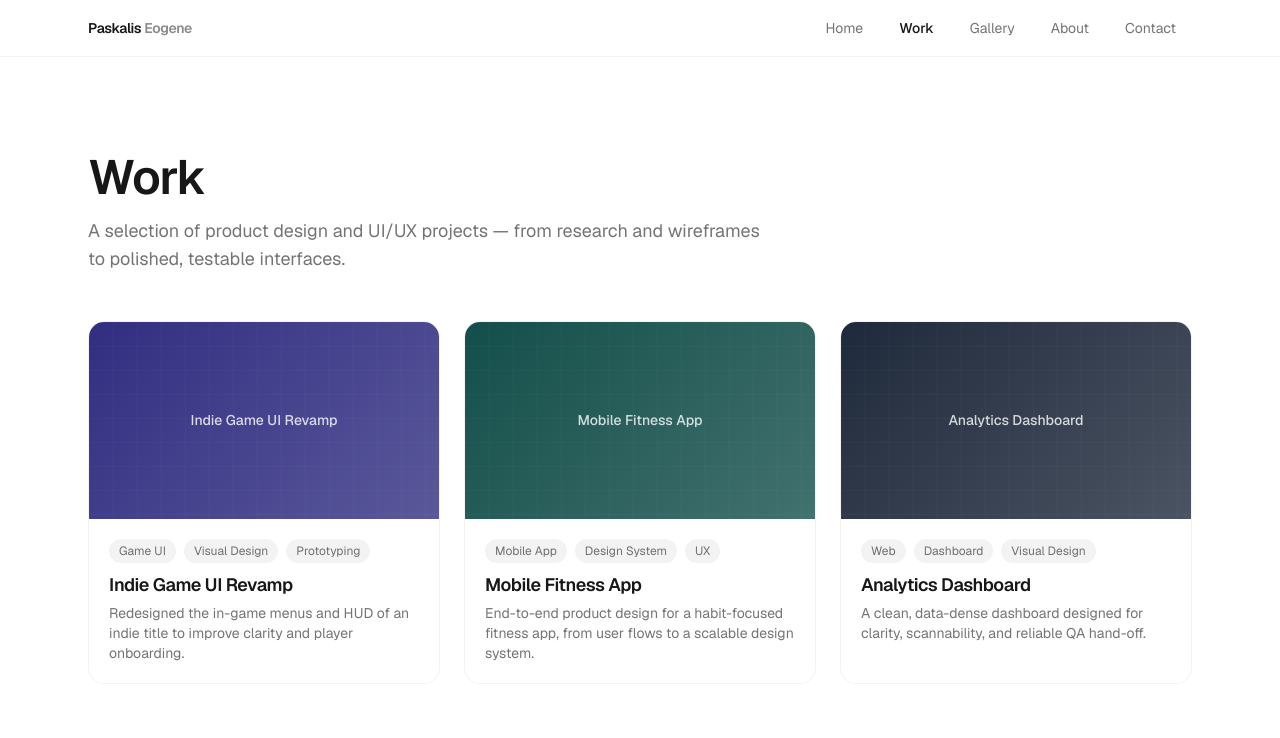
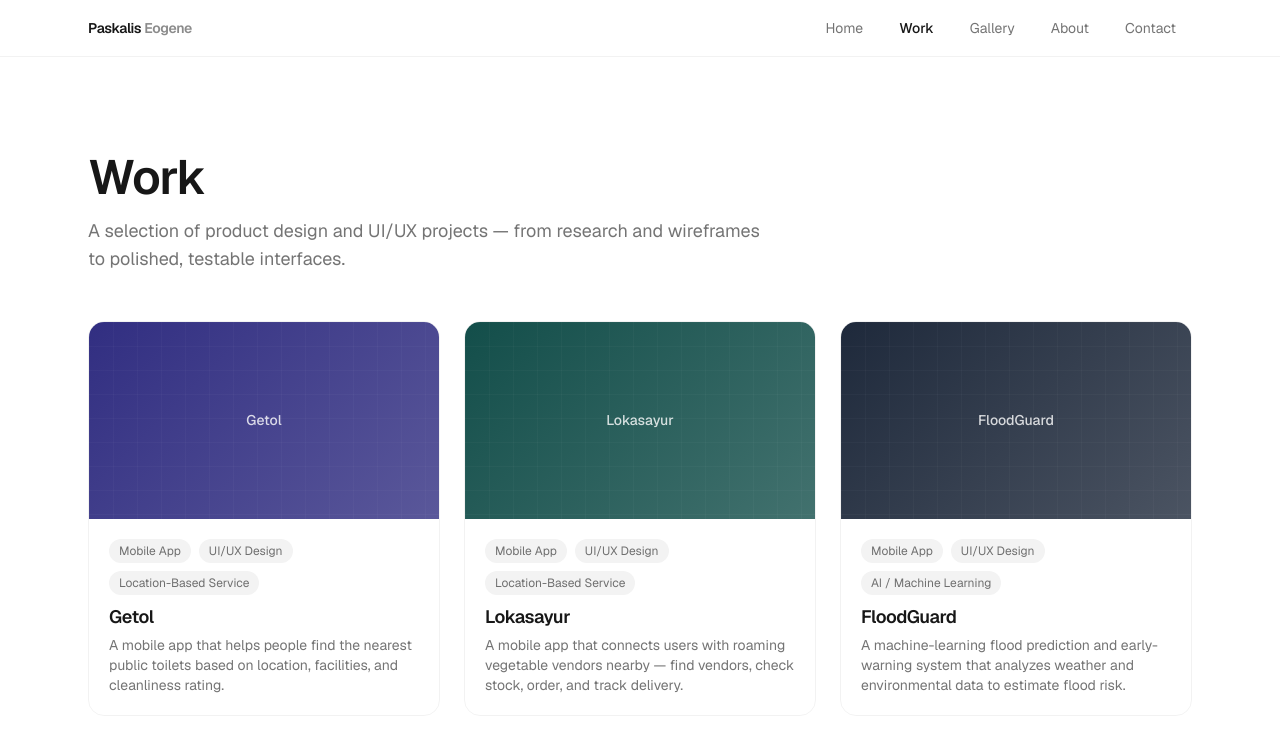
Before and after one commit to Eogene23760/Portofolio, a Next.js app: page /work in a window 1280 px wide. Shown: the top 738 px of the page. Built offline with nearby package versions, Linux system fonts and the light colour scheme.

Commit message:
Replace sample projects with Getol, Lokasayur, FloodGuard + add Coming Soon banner and case-study image support

```diff
--- a/src/components/ProjectCard.tsx
+++ b/src/components/ProjectCard.tsx
@@ -1,4 +1,5 @@
 import Link from "next/link";
+import Image from "next/image";
 import Placeholder from "./Placeholder";
 import type { Project } from "@/data/site";
 
@@ -16,15 +17,28 @@ export default function ProjectCard({
       href={`/work/${project.slug}`}
       className="group block overflow-hidden rounded-2xl border border-black/5 transition-all hover:-translate-y-1 hover:shadow-lg dark:border-white/10"
     >
-      <Placeholder
-        label={project.title}
-        color={colors[index % colors.length]}
-        ratio="video"
-        className="transition-transform duration-500 group-hover:scale-[1.03]"
-      />
+      <div className="aspect-video overflow-hidden">
+        {project.cover ? (
+          <Image
+            src={project.cover}
+            alt={project.title}
+            width={1200}
+            height={675}
+            className="h-full w-full object-cover transition-transform duration-500 group-hover:scale-[1.03]"
+            sizes="(max-width: 640px) 100vw, (max-width: 1024px) 50vw, 33vw"
+          />
+        ) : (
+          <Placeholder
+            label={project.title}
+            color={colors[index % colors.length]}
+            ratio="video"
+            className="h-full transition-transform duration-500 group-hover:scale-[1.03]"
+          />
+        )}
+      </div>
       <div className="p-5">
         <div className="mb-2 flex flex-wrap gap-2">
-          {project.tags.map((tag) => (
+          {project.tags.slice(0, 3).map((tag) => (
             <span
               key={tag}
               className="rounded-full bg-foreground/5 px-2.5 py-1 text-xs text-foreground/60"
--- a/src/data/site.ts
+++ b/src/data/site.ts
@@ -39,88 +39,135 @@ export type Project = {
   process: { title: string; description: string }[];
   outcome: string;
   prototypeUrl?: string;
+  // Path gambar cover (thumbnail). Kosong = pakai placeholder sementara.
+  cover?: string;
+  // Screenshot tambahan untuk halaman case study.
+  images?: { src: string; caption?: string }[];
 };
 
 export const projects: Project[] = [
   {
-    slug: "indie-game-ui-revamp",
-    title: "Indie Game UI Revamp",
+    slug: "getol",
+    title: "Getol",
     summary:
-      "Redesigned the in-game menus and HUD of an indie title to improve clarity and player onboarding.",
-    tags: ["Game UI", "Visual Design", "Prototyping"],
+      "A mobile app that helps people find the nearest public toilets based on location, facilities, and cleanliness rating.",
+    tags: [
+      "Mobile App",
+      "UI/UX Design",
+      "Location-Based Service",
+      "Map",
+      "Accessibility",
+    ],
     role: "Product Designer",
-    duration: "6 weeks",
-    tools: ["Figma", "Adobe Illustrator"],
-    client: "Indie Game Studio (concept)",
+    duration: "Personal project",
+    tools: ["Figma", "FigJam"],
+    client: "Personal project",
     problem:
-      "Players struggled to navigate cluttered menus and often missed key actions during the first session.",
+      "In public places, people often struggle to find an accessible toilet and have no way to know its condition beforehand. Information about location, facilities, and cleanliness is scattered across different platforms.",
     goals: [
-      "Simplify the main menu and settings hierarchy",
-      "Make core actions discoverable within the first minute",
-      "Establish a reusable UI style for future updates",
+      "Help users quickly find the nearest public toilet",
+      "Surface cleanliness and facility information before they visit",
+      "Let users choose a toilet based on their location and needs",
     ],
     process: [
-      { title: "Research", description: "Reviewed player feedback and mapped the existing navigation flow." },
-      { title: "Wireframe", description: "Sketched low-fidelity layouts to test hierarchy and grouping." },
-      { title: "Visual Design", description: "Built a clean, high-contrast UI kit aligned with the game's tone." },
-      { title: "Prototype", description: "Created an interactive prototype for playtesting and iteration." },
+      { title: "User Research", description: "Explored when and why people need to find a toilet in unfamiliar places." },
+      { title: "User Persona", description: "Defined the core users and their contexts of use." },
+      { title: "Problem Definition", description: "Framed the key pain points into clear design problems." },
+      { title: "User Flow", description: "Mapped the path from opening the app to finding a suitable toilet." },
+      { title: "Wireframe", description: "Sketched low-fidelity layouts focused on speed and clarity." },
+      { title: "UI Design", description: "Designed a clean, readable interface for quick decisions." },
+      { title: "Prototype", description: "Built an interactive prototype for testing the flow." },
+      { title: "Usability Testing", description: "Validated the flow with users and gathered feedback." },
+      { title: "Iteration", description: "Refined the design based on testing insights." },
     ],
     outcome:
-      "The revamped UI reduced first-session confusion in playtests and provided a consistent component set for future releases.",
+      "Produced a prototype for a toilet-finding app with a location map, nearest-toilet search, facility info, a 1–10 cleanliness rating, photos, and navigation. The project deepened my understanding of applying Location-Based Services (LBS) in design and the importance of fast, easy-to-read information in time-sensitive situations.",
     prototypeUrl: "#",
   },
   {
-    slug: "mobile-fitness-app",
-    title: "Mobile Fitness App",
+    slug: "lokasayur",
+    title: "Lokasayur",
     summary:
-      "End-to-end product design for a habit-focused fitness app, from user flows to a scalable design system.",
-    tags: ["Mobile App", "Design System", "UX"],
-    role: "Product Designer & QA",
-    duration: "8 weeks",
-    tools: ["Figma"],
+      "A mobile app that connects users with roaming vegetable vendors nearby — find vendors, check stock, order, and track delivery.",
+    tags: [
+      "Mobile App",
+      "UI/UX Design",
+      "Location-Based Service",
+      "Marketplace",
+    ],
+    role: "Product Designer",
+    duration: "Personal project",
+    tools: ["Figma", "FigJam"],
     client: "Personal project",
     problem:
-      "Users abandon fitness apps quickly because tracking feels tedious and progress is hard to see.",
+      "Roaming vegetable vendors are hard to find digitally — customers usually rely on neighborhood word-of-mouth or wait for a vendor to pass by. Vendors, in turn, struggle to reach a wider audience and manage orders in an organized way.",
     goals: [
-      "Reduce friction in daily logging",
-      "Visualize progress in a motivating way",
-      "Ship a consistent, testable component library",
+      "Help users find the nearest vegetable vendors in real time",
+      "Let users view stock and place orders digitally",
+      "Help vendors manage stock, orders, delivery routes, and income",
     ],
     process: [
-      { title: "Research", description: "Explored habit-formation patterns and competitor onboarding flows." },
-      { title: "User Flow", description: "Defined the core loop: log → see progress → get nudged." },
-      { title: "Design System", description: "Created tokens, components, and states for consistency and QA." },
-      { title: "Testing", description: "Ran usability checks and logged issues against acceptance criteria." },
+      { title: "User Research", description: "Studied the habits of both customers and roaming vendors." },
+      { title: "User Persona", description: "Defined personas for the two distinct user types." },
+      { title: "User Flow", description: "Mapped separate flows for customers and vendors." },
+      { title: "Information Architecture", description: "Structured content and features for both sides of the app." },
+      { title: "Wireframe", description: "Sketched layouts for the customer and vendor experiences." },
+      { title: "UI Design", description: "Designed a clear, approachable interface for everyday use." },
+      { title: "Prototype", description: "Built an interactive two-sided prototype." },
+      { title: "Usability Testing", description: "Tested both flows with representative users." },
+      { title: "Iteration", description: "Refined the experience based on feedback." },
     ],
     outcome:
-      "Delivered a cohesive design system and a streamlined logging flow that cut the steps to record a workout in half.",
+      "Produced a prototype with two user sides — customer and vendor. I learned how to design a location-based marketplace that balances the needs and workflows of two very different user types.",
     prototypeUrl: "#",
   },
   {
-    slug: "analytics-dashboard",
-    title: "Analytics Dashboard",
+    slug: "floodguard",
+    title: "FloodGuard",
     summary:
-      "A clean, data-dense dashboard designed for clarity, scannability, and reliable QA hand-off.",
-    tags: ["Web", "Dashboard", "Visual Design"],
-    role: "Product Designer",
-    duration: "5 weeks",
-    tools: ["Figma", "Adobe Illustrator"],
-    client: "Concept project",
+      "A machine-learning flood prediction and early-warning system that analyzes weather and environmental data to estimate flood risk.",
+    tags: [
+      "Mobile App",
+      "UI/UX Design",
+      "AI / Machine Learning",
+      "Data Science",
+      "Predictive System",
+      "Dashboard",
+      "Early Warning System",
+    ],
+    role: "Product Designer & Data",
+    duration: "Personal project",
+    tools: [
+      "Figma",
+      "FigJam",
+      "Python",
+      "XGBoost",
+      "Pandas",
+      "NumPy",
+      "Matplotlib",
+      "Jupyter Notebook",
+    ],
+    client: "Personal project",
     problem:
-      "Stakeholders needed to read key metrics at a glance, but the existing dashboard buried them in noise.",
+      "Floods result from a combination of factors — rainfall, water levels, humidity, and weather conditions. The available information is often raw data that's hard for the public to interpret. A system is needed to turn these parameters into risk information that's easy to understand and useful as an early warning.",
     goals: [
-      "Surface the most important metrics first",
-      "Establish a consistent charting and spacing system",
-      "Make the layout responsive and accessible",
+      "Build a machine-learning model to predict flood risk from environmental and weather data",
+      "Identify the factors most associated with increased flood risk",
+      "Present predictions as easy-to-understand information to support preparedness",
     ],
     process: [
-      { title: "Research", description: "Interviewed users to rank the metrics they check most often." },
-      { title: "Wireframe", description: "Prioritized content with a clear visual hierarchy." },
-      { title: "Visual Design", description: "Applied a restrained palette and consistent chart styling." },
-      { title: "QA", description: "Documented states and edge cases for a smooth developer hand-off." },
+      { title: "Data Collection", description: "Gathered weather and environmental datasets." },
+      { title: "Data Cleaning", description: "Cleaned and standardized the raw data." },
+      { title: "Exploratory Data Analysis", description: "Explored patterns and relationships in the data." },
+      { title: "Feature Selection", description: "Selected the most relevant predictive features." },
+      { title: "Data Preprocessing", description: "Prepared the data for model training." },
+      { title: "Model Training", description: "Trained an XGBoost model on the prepared data." },
+      { title: "Model Evaluation", description: "Evaluated the model's predictive performance." },
+      { title: "Prediction", description: "Generated flood-risk predictions from the model." },
+      { title: "Visualization", description: "Visualized results into understandable risk information." },
     ],
     outcome:
-      "The redesign made primary KPIs immediately visible and set a reusable pattern for future dashboard views.",
+      "Produced a flood-risk prediction prototype using XGBoost with parameters such as rainfall, water level, wind speed and direction, humidity, day, and hour. The project helped me understand the end-to-end machine-learning process — from data preprocessing to model evaluation and visualizing prediction results.",
     prototypeUrl: "#",
   },
 ];
```
Also changed, not shown: src/app/work/[slug]/page.tsx (+37 -0 lines), src/app/work/page.tsx (+14 -0 lines).
